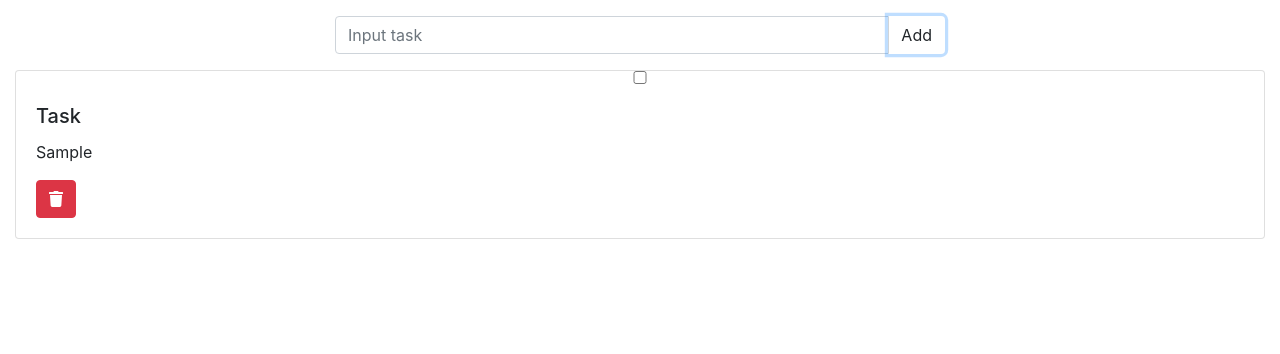
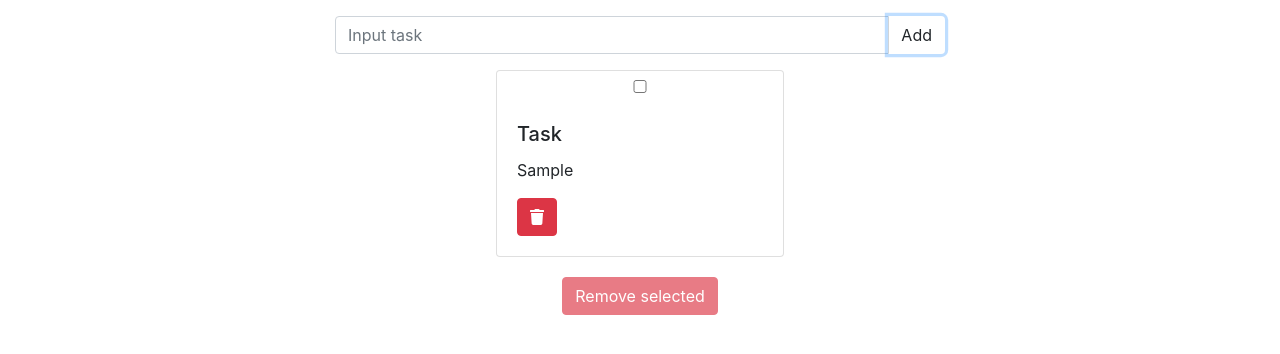
Before and after one commit to AnahitKhechumyan/react-homework, a React (Create React App) app: page / in a window 1280 px wide. Both pictures are taken after typing "Sample" into the empty fields and a click on the button "Add". Shown: the top 354 px of the page. Built offline with nearby package versions, Linux system fonts and the light colour scheme.

Commit message:
addConfirm

```diff
--- /dev/null
+++ b/src/Confirm.js
@@ -0,0 +1,28 @@
+import React, {memo} from 'react';
+import {Modal, Button} from 'react-bootstrap';
+
+function Confirm(props){
+    const {count, onCancel, onSubmit}= props;
+
+    return(
+        <Modal
+        {...props}
+        size = "lg"
+        aria-labelledby = "contained-modal-title-vcenter"
+        centered
+        show = {true}
+        onHide = {onCancel}
+        >
+        <Modal.Header closeButton>
+            <Modal.Title id = "contained-modal-title-vcenter">
+                Are You sure to remove {count} tasks?
+            </Modal.Title>
+        </Modal.Header>
+        <Modal.Footer>
+            <Button onClick = {onSubmit} variant = 'warning'>Remove</Button>
+            <Button onClick = {onCancel} variant = 'secondary'>Cancel</Button>
+        </Modal.Footer>
+        </Modal>
+    )
+}
+export default memo(Confirm);
--- a/src/NewTask.js
+++ b/src/NewTask.js
@@ -1,7 +1,7 @@
-import React, { Component } from 'react';
+import React, { PureComponent } from 'react';
 import {InputGroup, FormControl, Button } from 'react-bootstrap';
 
-class NewTask extends Component {
+class NewTask extends PureComponent {
     state = {
         inputValue: ''
     }
--- a/src/Task.js
+++ /dev/null
@@ -1,26 +0,0 @@
-import React from 'react';
-import {Card, Button} from 'react-bootstrap';
-import {FontAwesomeIcon} from '@fortawesome/react-fontawesome';
-import {faTrash} from '@fortawesome/free-solid-svg-icons';
-
-
-
-function Task(props){
-     const {data} = props;
-     return(
-       <Card style = {{widh:'18rem'}}>
-         <input type='checkbox'/>
-         <Card.Body>
-         <Card.Title> Task</Card.Title>
-             <Card.Text>
-               {data.text}
-             </Card.Text>
-             <Button variant = "danger" onClick = {props.onRemove(data.id)}>
-                    <FontAwesomeIcon icon = {faTrash}/>
-              </Button>
-         </Card.Body>
-       </Card>
-     )
-    }
-
-    export default Task;
--- /dev/null
+++ b/src/Task/Task.js
@@ -0,0 +1,53 @@
+import React, {PureComponent} from 'react';
+import {Card, Button} from 'react-bootstrap';
+import {FontAwesomeIcon} from '@fortawesome/react-fontawesome';
+import {faTrash} from '@fortawesome/free-solid-svg-icons';
+import styles from './task.module.css';
+
+
+class Task extends PureComponent{
+  state = {
+    checked: false,
+  };
+
+  toggleCheckbox = ()=>{
+    this.setState({
+      checked:!this.state.checked
+    });
+
+     this.props.onCheck();
+
+  };
+  render(){
+     const {data, onRemove} =this.props;
+     const {checked} = this.state;
+
+     const cardClasses = ['card', styles.task];
+     if(checked){
+       cardClasses.push(styles.checked);
+     }
+
+     return(
+       <Card className = {cardClasses.join(' ')}>
+         <input
+         type='checkbox'
+         className = {styles.checkbox}
+         onClick = {this.toggleCheckbox}
+         />
+         <Card.Body>
+         <Card.Title> Task</Card.Title>
+             <Card.Text>
+               {data.text}
+             </Card.Text>
+             <Button
+                  variant = "danger"
+                  onClick = {onRemove(data.id)}>
+                  <FontAwesomeIcon icon = {faTrash}/>
+              </Button>
+         </Card.Body>
+       </Card>
+     )
+    }
+  }
+
+    export default Task;
--- /dev/null
+++ b/src/Task/task.module.css
@@ -0,0 +1,10 @@
+.checkbox{
+    margin:9px;
+}
+.task{
+    margin:0 auto 20px;
+    width: 18rem;
+}
+.checked{
+    border:1px solid red;
+}
--- a/src/ToDo.js
+++ b/src/ToDo.js
@@ -1,13 +1,15 @@
 import React, { Component } from 'react';
-import {Container, Row, Col} from 'react-bootstrap';
+import {Container, Row, Col, Button} from 'react-bootstrap';
 import idGenerator from './idGenerator';
 import NewTask from './NewTask';
-import Task from "./Task";
+import Task from './Task/Task';
+import Confirm from './Confirm';
 
 
 class ToDo extends Component {
    state = {
-      tasks:[]
+      tasks:[],
+      checkedTasks:new Set()
    }
 
 
@@ -33,14 +35,50 @@
        this.setState({
           tasks:newTasks
        });
-      }
+      };
    };
+   handleCheck = (taskId)=> () =>{
+       const checkedTasks =new Set(this.state.checkedTasks);
+       if(checkedTasks.has(taskId)){
+       checkedTasks.delete(taskId);
+       }
+       else{
+         checkedTasks.add(taskId);
+       }
+
+       this.setState({checkedTasks});
+   };
+
+   onRemoveSelected = ()=>{
+      const checkedTasks = new Set(this.state.checkedTasks);
+      let tasks = [...this.state.tasks];
+
+      checkedTasks.forEach(taskId =>{
+         tasks =  tasks.filter(task => task.id !== taskId);
+      });
+
+      checkedTasks.clear();
+
+      this.setState({
+         tasks,
+         checkedTasks,
+         showConfirm:false
+      });
+   };
+      toggleConfirm = () =>{
+         this.setState({
+            showConfirm:!this.state.showConfirm
+         });
+      };
+
   render(){
+     const {checkedTasks,showConfirm} = this.state;
      const tasksComponents = this.state.tasks.map((task)=>
      <Col key = {task.id}>
         <Task
         data = {task}
         onRemove = {this.removeTask}
+        onCheck = {this.handleCheck(task.id)}
         />
     </Col>);
 
@@ -57,6 +95,21 @@
          <Row>
             {tasksComponents}
          </Row>
+         <Row className='justify-content-center'>
+            <Button
+            variant = "danger"
+            disabled = {checkedTasks.size ? false : true }
+            onClick = {this.toggleConfirm}>
+               Remove selected
+            </Button>
+         </Row>
+         {
+            showConfirm &&
+            <Confirm
+            count = {checkedTasks.size}
+            onSubmit = {this.onRemoveSelected}
+            onCancel = {this.toggleConfirm}/>
+         }
        </Container>
       )
    }
```
